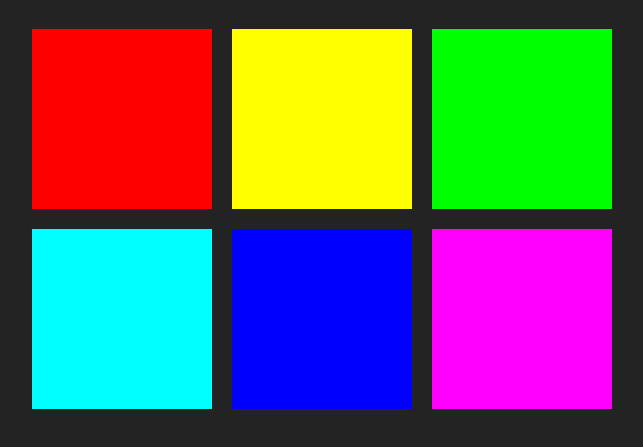
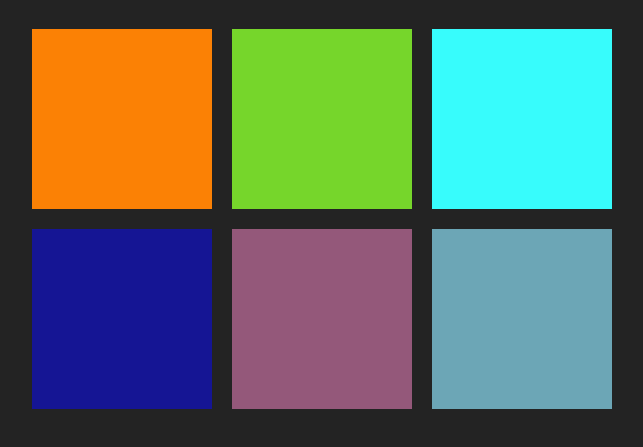
Before and after one commit to EFerri222/Color-Game, a plain HTML site: page index.html in a window 1280 px wide. Shown: the part 61-508 px from the top of the page, without its empty margins (318-961 px from the left). Drawn offline with Linux system fonts and the light colour scheme.

Commit message:
Assign each square a random background color

```diff
--- a/game.js
+++ b/game.js
@@ -1,14 +1,21 @@
-var colors = [
-    "rgb(255, 0, 0)",
-    "rgb(255, 255, 0)",
-    "rgb(0, 255, 0)",
-    "rgb(0, 255, 255)",
-    "rgb(0, 0, 255)",
-    "rgb(255, 0, 255)"
-]
+// Create a random RGB value string
+function randomColor() {
+    function getRandomIntInclusive(min, max) {
+        min = Math.ceil(min);
+        max = Math.floor(max);
+        return Math.floor(Math.random() * (max - min + 1)) + min;
+    }
+    var red = getRandomIntInclusive(0,255);
+    var green = getRandomIntInclusive(0,255);
+    var blue = getRandomIntInclusive(0,255);
 
+    return "rgb(" + red + ", " + green + ", " + blue + ")";
+}
+
+// Select all squares by class name
 var squares = document.querySelectorAll(".square");
 
+// Give each square a random background color
 for (var i = 0; i < squares.length; i++) {
-    squares[i].style.backgroundColor = colors[i];
+    squares[i].style.backgroundColor = randomColor();
 }
--- a/style.css
+++ b/style.css
@@ -5,7 +5,6 @@ body {
 .square {
     width: 30%;
     margin: 1.66%;;
-    background: purple;
     padding-bottom: 30%;
     float: left;
 }
```
